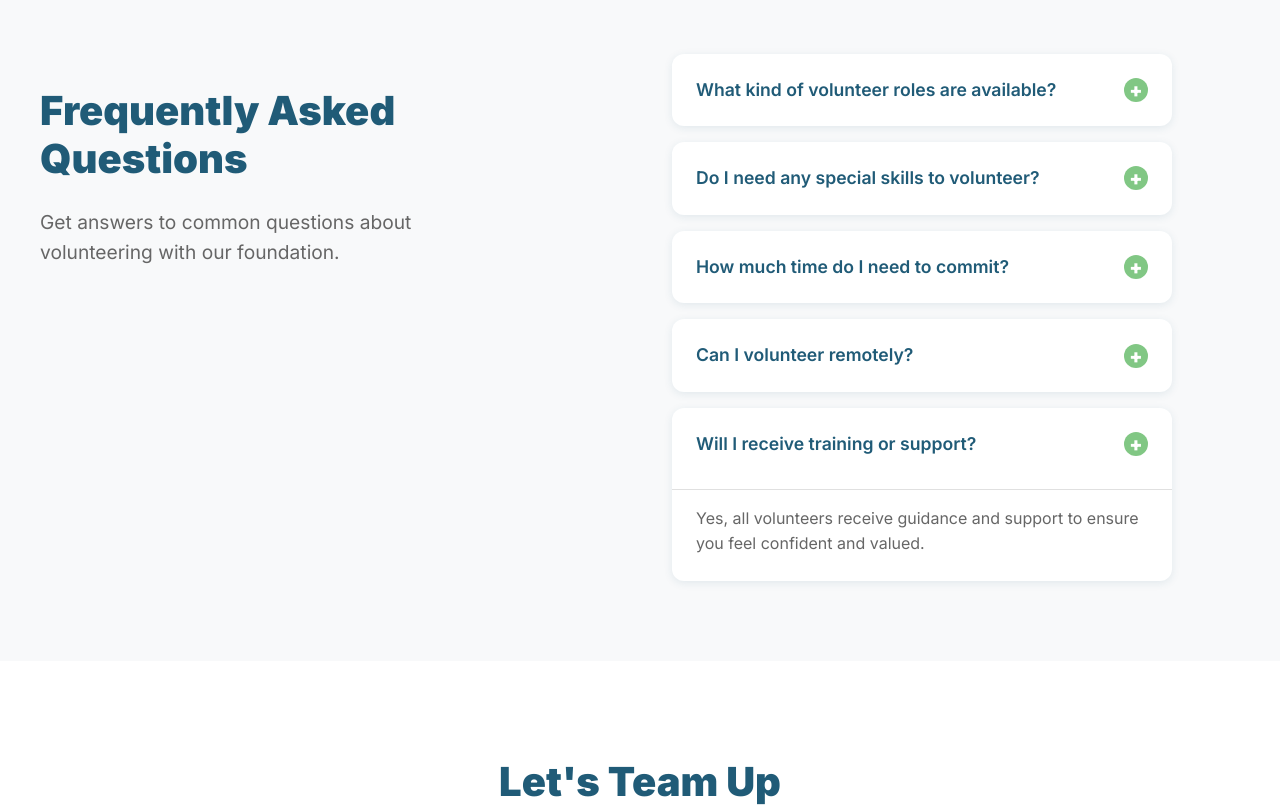
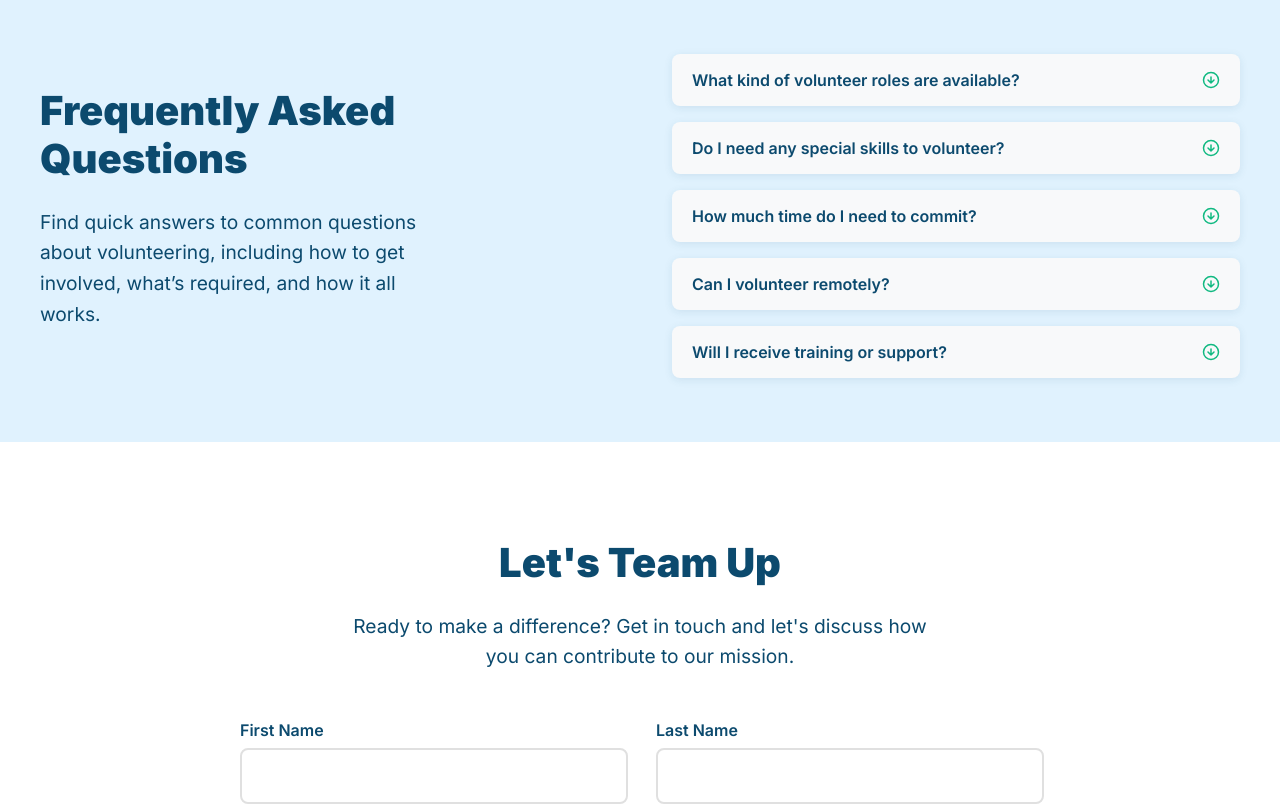
Before and after one commit to winnteas/for-a-cure-foundation, a React (Create React App) app: page /get-involved/volunteer in a window 1280 px wide. Shown: the part 1540-2347 px from the top of the page. Built offline with nearby package versions, Linux system fonts and the light colour scheme.

Commit message:
fix volunteer page

```diff
--- /dev/null
+++ b/src/pages/get-involved/FaqSection.module.css
@@ -0,0 +1,45 @@
+.faqList {
+    display: flex;
+    flex-direction: column;
+    gap: 1rem;
+  }
+
+  .faqItem {
+    background: #f8f9fa;
+    border-radius: 8px;
+    padding: 1rem 1.25rem;
+    box-shadow: 0 2px 8px rgba(32, 91, 119, 0.1);
+    transition: all 0.3s ease;
+  }
+
+  .faqQuestion {
+    display: flex;
+    justify-content: space-between;
+    align-items: center;
+    cursor: pointer;
+    font-weight: 600;
+    font-size: 1rem;
+    color: var(--primary-blue)
+  }
+
+  .arrowIcon {
+    width: 18px;
+    height: 18px;
+    transition: transform 0.3s ease;
+  }
+
+  .faqAnswer {
+    max-height: 0;
+    overflow: hidden;
+    opacity: 0;
+    transition: all 0.3s ease;
+    font-size: 0.95rem;
+    line-height: 1.5;
+    color: var(--primary-blue)
+  }
+
+  .show {
+    max-height: 200px; /* adjust if answers are longer */
+    opacity: 1;
+    margin-top: 1rem;
+  }
--- /dev/null
+++ b/src/pages/get-involved/FaqSection.tsx
@@ -0,0 +1,60 @@
+import { useState } from "react";
+import styles from "./FaqSection.module.css";
+import arrowDown from "../../assets/volunteer/circle-arrow-down.svg";
+import arrowUp from "../../assets/volunteer/circle-arrow-up.svg";
+
+const faqs = [
+    {
+      question: "What kind of volunteer roles are available?",
+      answer: "...",
+    },
+    {
+      question: "Do I need any special skills to volunteer?",
+      answer: "...",
+    },
+    {
+      question: "How much time do I need to commit?",
+      answer: "...",
+    },
+    {
+      question: "Can I volunteer remotely?",
+      answer: "...",
+    },
+    {
+      question: "Will I receive training or support?",
+      answer: "Yes, all volunteers receive guidance and support to ensure you feel confident and valued.",
+    },
+  ];
+
+
+export default function FaqSection() {
+  const [openIndex, setOpenIndex] = useState<number | null>(null);
+
+  const toggleFaq = (index: number) => {
+    setOpenIndex(openIndex === index ? null : index);
+  };
+
+  return (
+    <div className={styles.faqList}>
+      {faqs.map((faq, index) => (
+        <div key={index} className={styles.faqItem}>
+          <div className={styles.faqQuestion} onClick={() => toggleFaq(index)}>
+            <span>{faq.question}</span>
+            <img
+              src={openIndex === index ? arrowUp : arrowDown}
+              alt="toggle"
+              className={styles.arrowIcon}
+            />
+          </div>
+          <div
+            className={`${styles.faqAnswer} ${
+              openIndex === index ? styles.show : ""
+            }`}
+          >
+            {faq.answer}
+          </div>
+        </div>
+      ))}
+    </div>
+  );
+}
--- a/src/pages/get-involved/Volunteer.module.css
+++ b/src/pages/get-involved/Volunteer.module.css
@@ -52,9 +52,15 @@
   font-weight: 600;
 }
 
+/* .breadcrumbWrapper {
+  position: absolute;
+  top: 0.5;
+  left: 0.5;
+} */
+
 /* Hero Section */
 .heroSection {
-  background: #205B77;
+  background: var(--primary-blue);;
   padding: 4rem 0;
   color: #fff;
 }
@@ -158,14 +164,15 @@
 .sectionTitle {
   font-size: 2.5rem;
   font-weight: 900;
-  color: #205B77;
+  color: var(--primary-blue);
   margin-bottom: 1.5rem;
   line-height: 1.2;
 }
 
 .sectionDescription {
   font-size: 1.2rem;
-  color: #666;
+  color: var(--primary-blue);
+
   margin-bottom: 3rem;
   line-height: 1.6;
   max-width: 600px;
@@ -181,7 +188,7 @@
 }
 
 .benefitCard {
-  background: #205B77;
+  background: var(--primary-blue);
   color: #fff;
   padding: 2rem;
   border-radius: 16px;
@@ -224,7 +231,7 @@
 /* FAQ Section */
 .faqSection {
   padding: 4rem 0;
-  background: #f8f9fa;
+  background: #E0F2FE;
 }
 
 .faqContainer {
@@ -327,14 +334,14 @@
 }
 
 .formField {
-  margin-bottom: 2rem;
+  margin: 0 2rem 2rem 0rem;
 }
 
 .formLabel {
   display: block;
   font-size: 1rem;
   font-weight: 600;
-  color: #205B77;
+  color: var(--primary-blue);
   margin-bottom: 0.5rem;
 }
 
@@ -387,7 +394,7 @@
 
 /* Newsletter Section */
 .newsletterSection {
-  background: #205B77;
+  background: var(--primary-blue);
   padding: 4rem 0;
   margin-top: 3rem;
 }
@@ -490,6 +497,7 @@
   .faqContent {
     max-width: 100%;
     text-align: center;
+
   }
 
   .formRow {
--- a/src/pages/get-involved/Volunteer.tsx
+++ b/src/pages/get-involved/Volunteer.tsx
@@ -5,7 +5,9 @@ import volunteerImage from '../../assets/volunteer/volunteers.svg';
 import PageTitleSection from '../../components/PageTitleSection';
 import Button from '../../components/Button';
 import Breadcrumb from '../../components/breadcrumb/Breadcrumb';
-
+import arrowDown from "../../assets/volunteer/circle-arrow-down.svg"
+import arrowUp from "../../assets/volunteer/circle-arrow-up.svg"
+import FaqSection from './FaqSection';
 const VolunteerPage: React.FC = () => {
   const [formData, setFormData] = useState({
     firstName: '',
@@ -48,6 +50,8 @@ const VolunteerPage: React.FC = () => {
     { label: 'Volunteer', link: '/volunteer'}
   ]
 
+
+
   return (
     <div className={styles.root}>
       {/* Page Title Section */}
@@ -74,7 +78,6 @@ const VolunteerPage: React.FC = () => {
           >
             Get Started
           </Button>
-
           </div>
           <div className={styles.heroImage}>
            <img src={volunteerImage} alt="Volunteer" />
@@ -124,51 +127,14 @@ const VolunteerPage: React.FC = () => {
           <div className={styles.faqContent}>
             <h2 className={styles.sectionTitle}>Frequently Asked Questions</h2>
             <p className={styles.sectionDescription}>
-              Get answers to common questions about volunteering with our foundation.
+            Find quick answers to common questions about volunteering, including how to get involved, what’s required, and how it all works.
             </p>
           </div>
 
-          <div className={styles.faqList}>
-            <div className={styles.faqItem}>
-              <div className={styles.faqQuestion}>
-                <span>What kind of volunteer roles are available?</span>
-                <div className={styles.faqIcon}>+</div>
+          <FaqSection/>
         </div>
       </div>
 
-            <div className={styles.faqItem}>
-              <div className={styles.faqQuestion}>
-                <span>Do I need any special skills to volunteer?</span>
-                <div className={styles.faqIcon}>+</div>
-              </div>
-            </div>
-
-            <div className={styles.faqItem}>
-              <div className={styles.faqQuestion}>
-                <span>How much time do I need to commit?</span>
-                <div className={styles.faqIcon}>+</div>
-              </div>
-            </div>
-
-            <div className={styles.faqItem}>
-              <div className={styles.faqQuestion}>
-                <span>Can I volunteer remotely?</span>
-                <div className={styles.faqIcon}>+</div>
-              </div>
-            </div>
-
-            <div className={styles.faqItem}>
-              <div className={styles.faqQuestion}>
-                <span>Will I receive training or support?</span>
-                <div className={styles.faqIcon}>+</div>
-              </div>
-              <div className={styles.faqAnswer}>
-                Yes, all volunteers receive guidance and support to ensure you feel confident and valued.
-              </div>
-            </div>
-          </div>
-        </div>
-      </div>
 
       {/* Contact Form Section */}
       <div className={styles.contactSection} id="contact-form">
```
Also changed, not shown: src/assets/volunteer/circle-arrow-down.svg (renamed from src/assets/volunteer/arrow-down.svg), src/assets/volunteer/circle-arrow-up.svg (added). Lines whose indentation alone changed are shown as unchanged.
